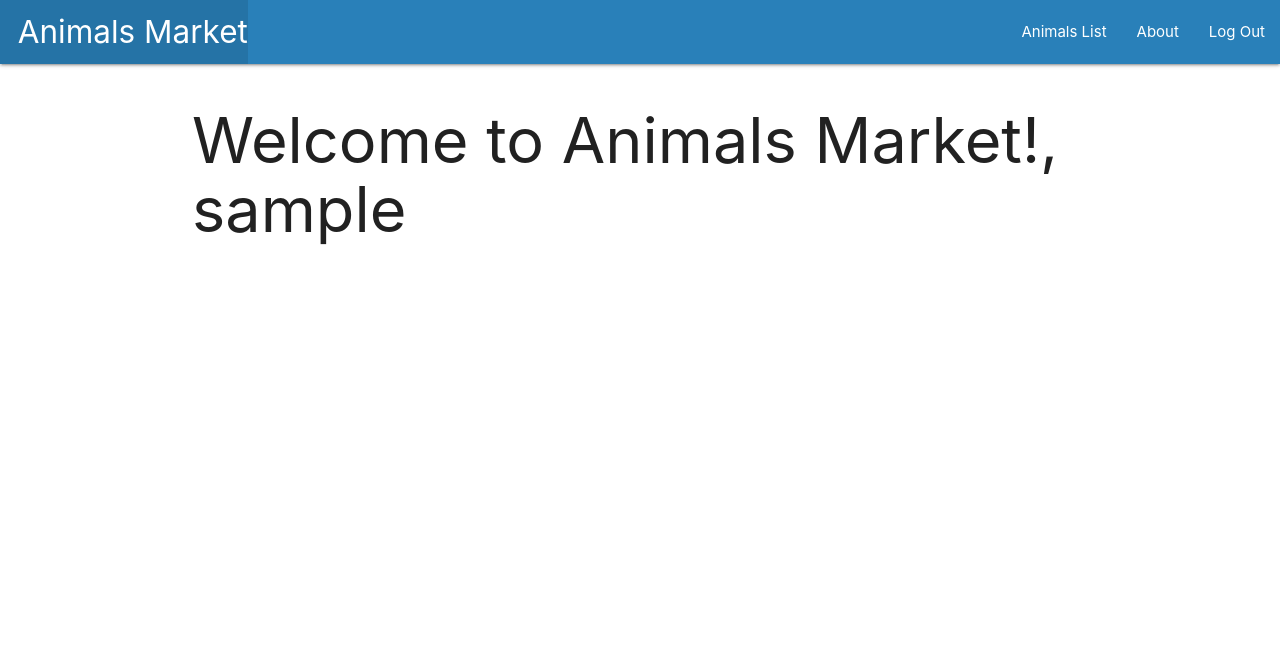
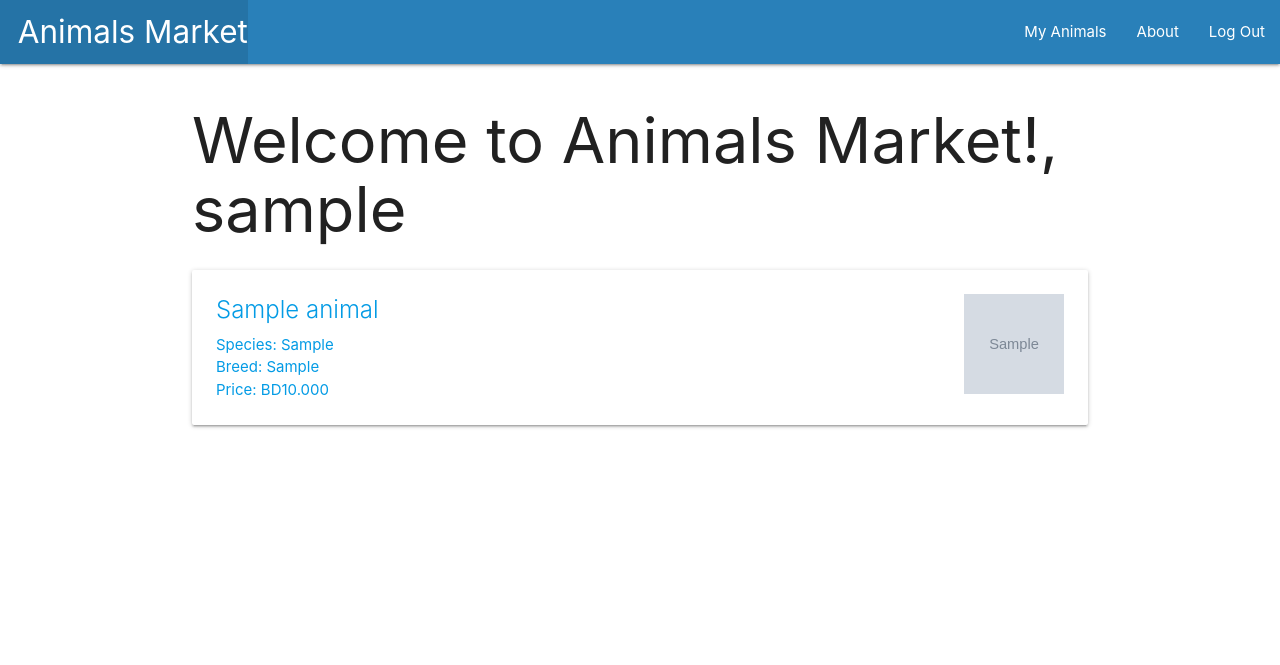
Before and after one commit to Jaffar43/Animal-Project, a Django app: page / in a window 1280 px wide. Shown: the top 665 px of the page. Run offline with Django 5.2, Linux system fonts and the light colour scheme; a user stored in the database is signed in; tables that the repository leaves empty hold one stand-in row (values such as "Sample post"); grey boxes marked "Sample" are stand-in pictures.

Commit message:
Minor design modifications

```diff
--- a/animal_market/main_app/templates/animals/detail.html
+++ b/animal_market/main_app/templates/animals/detail.html
@@ -8,9 +8,5 @@
     <p>Price: BD{{ animal.price }}</p>
     <p>Description: {{ animal.description }}</p>
   </div>
-  <div class="card-action">
-    <a href="{% url 'animals_update' animal.id %}">Edit</a>
-    <a href="{% url 'animals_delete' animal.id %}">Delete</a>
-  </div>
 </div>
 {% endblock %}
--- a/animal_market/main_app/templates/base.html
+++ b/animal_market/main_app/templates/base.html
@@ -30,7 +30,7 @@
             </li>
           </ul>
           <ul class="right">
-            <li><a href="{% url 'index' %}">Animals List</a></li>
+            <li><a href="{% url 'index' %}">My Animals</a></li>
             <li><a href="{% url 'about' %}">About</a></li>
             <li><a href="/accounts/logout/">Log Out</a></li>
           </ul>
--- a/animal_market/main_app/templates/home.html
+++ b/animal_market/main_app/templates/home.html
@@ -2,7 +2,28 @@
 {% block content %}
 {% if user.is_authenticated %}
 <h1>Welcome to Animals Market!, {{ user.username }}</h1>
+{% for animal in animals %}
+  <div class="card">
+    <a href="/animals/{{ animal.id }}">
+    <div class="card-content">
+        <div class="flex-container">
+            <div>
+              <span class="card-title">{{ animal.name }}</span>
+              <p>Species: {{ animal.species }}</p>
+              <p>Breed: {{ animal.breed }}</p>
+              <p>Price: BD{{ animal.price }}</p>
+            </div>
+            <div>
+                {% load static %}
+                <img width="100px" height="100px" src={% static animal.image|cut:'main_app/static/' %} />
+            </div>
+    </div>
+  </a>
+  </div>
+{% endfor %}
 {% else %}
 <h1>Welcome to Animals Market!, Guess</h1>
+<br>
+<h5>Log In so you can buy and sell</h5>
 {% endif %}
 {% endblock %}
--- a/animal_market/main_app/views.py
+++ b/animal_market/main_app/views.py
@@ -4,19 +4,24 @@ from django.views.generic.edit import CreateView, UpdateView, DeleteView
 from django.contrib.auth.forms import UserCreationForm
 from django.contrib.auth import login, logout
 from django.contrib.auth.mixins import LoginRequiredMixin
+from django.contrib.auth.decorators import login_required
 
 # Create your views here.
 
 def home(request):
-    return render(request, 'home.html')
+    animals = Animal.objects.all()
+    return render(request, 'home.html', { 'animals': animals })
 
 def about(request):
     return render(request, 'about.html')
 
+@login_required
 def animals_index(request):
-    animals = Animal.objects.all()
+    animals = Animal.objects.filter(user=request.user)
+    # animals = Animal.objects.all()
     return render(request, 'animals/index.html', { 'animals': animals })
 
+@login_required
 def animal_detail(request, animal_id):
     animal = Animal.objects.get(id=animal_id)
     return render(request, 'animals/detail.html', {'animal': animal})
@@ -28,11 +33,11 @@ class AnimalCreate(LoginRequiredMixin, CreateView):
         form.instance.user = self.request.user
         return super().form_valid(form)
 
-class AnimalUpdate(UpdateView):
+class AnimalUpdate(LoginRequiredMixin, UpdateView):
     model = Animal
     fields = ['species', 'breed', 'price', 'description']
 
-class AnimalDelete(DeleteView):
+class AnimalDelete(LoginRequiredMixin, DeleteView):
     model = Animal
     success_url = '/animals/'
 
```
Also changed, not shown: animal_market/main_app/templates/animals/index.html (+6 -3 lines).
